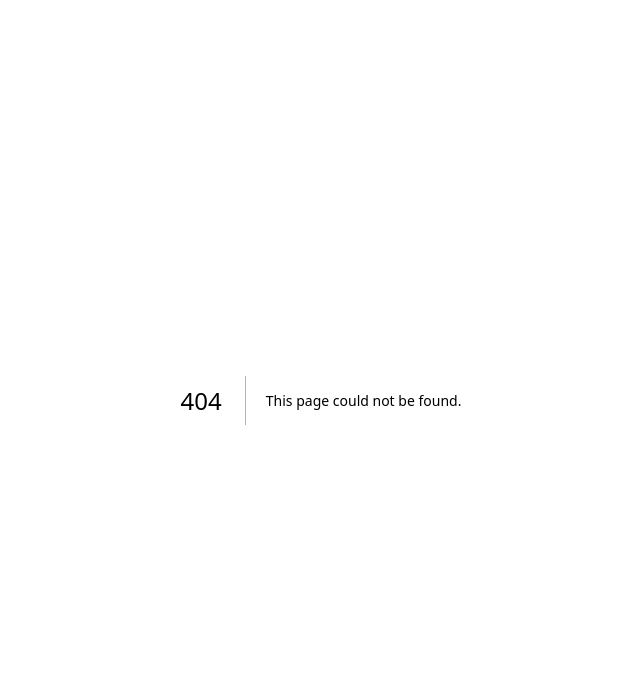
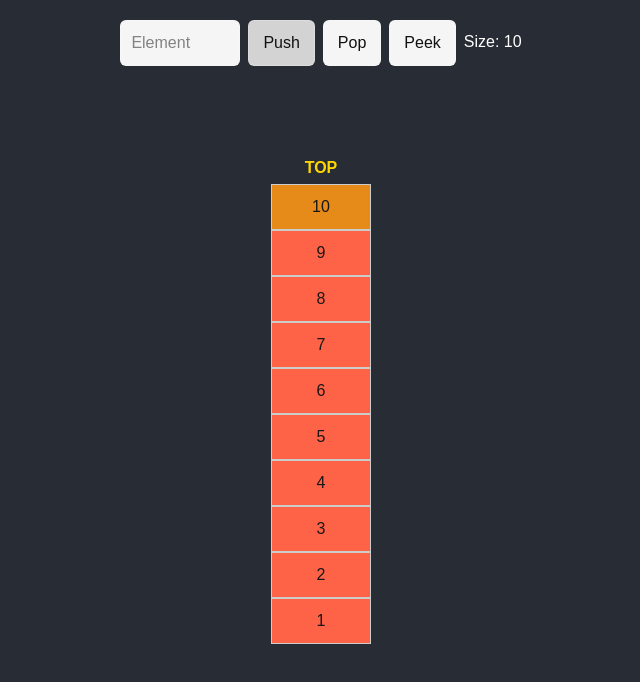
Before and after one commit to KelvinL2005/visualos, a Next.js app in the folder visualos/: page /stack in a window 1280 px wide. Before the commit this address had no page. Shown: the top 682 px of the page, without its empty margins (319-959 px from the left). Built offline with nearby package versions, Linux system fonts and the light colour scheme.

Commit message:
Implemented Stack page

```diff
--- a/visualos/app/array/page.tsx
+++ b/visualos/app/array/page.tsx
@@ -1,9 +1,9 @@
 "use client";
 import React, { useState } from "react";
 
-export default function Home() {
+export default function ArrayPage() {
   const [array, setArray] = useState([1, 2, 3, 4, 5, 6, 7, 8, 9, 10]);
-
+  const [frames, setFrames] = useState<number[][]>([]);
   const [inputValue, setInputValue] = useState("");
   const [inputValue2, setInputValue2] = useState("");
   const [indexValue, setIndexValue] = useState("");
@@ -19,18 +19,18 @@ export default function Home() {
   const lockUI = isSorting;
 
   const generateRandomArray = () => {
-    setIsSorted(false);
-    if (lockUI) return;
-    const newArray = Array.from({ length: 10 }, () =>
+    setIsSorted(false); // Reset sorted state when generating new array
+    if (lockUI) return; // Prevent generating new array if UI is locked
+    const newArray = Array.from({ length: 10 }, () => // Generate 10 random numbers between 1 and 10
       Math.floor(Math.random() * 10) + 1
     );
-    setArray(newArray);
+    setArray(newArray); // Update state with the new random array
   };
 
   const deleteAtIndex = (index: number) => {
-    setIsSorted(false);
-    if (lockUI) return;
-    setArray((prev) => prev.filter((_, i) => i !== index));
+    setIsSorted(false); // Reset sorted state when deleting an element
+    if (lockUI) return; // Prevent deleting if UI is locked
+    setArray((prev) => prev.filter((_, i) => i !== index));// Remove element at specified index
   };
 
   const insertAtIndex = (index: number, element: number) => {
@@ -49,14 +49,14 @@ export default function Home() {
 
 
   const updateAtIndex = (index: number, value: number) => {
-    setIsSorted(false);
-    if (lockUI) return;
+    setIsSorted(false); // Reset sorted state when updating an element
+    if (lockUI) return; // Prevent updating if UI is locked
 
-    if (index < 0 || index >= array.length) return;
+    if (index < 0 || index >= array.length) return; // Validate index
 
     const newArray = [...array];
-    newArray[index] = value;
-    setArray(newArray);
+    newArray[index] = value; // Update element at specified index
+    setArray(newArray); // Update state with the modified array
   };
 
   const playSortedSound = () => {
@@ -67,18 +67,18 @@ export default function Home() {
   const bubblesort = async () => {
     if (lockUI) return; // Prevent sorting if UI is locked
 
-    setIsSorting(true);
-    setIsSorted(false);
-    const arr = [...array];
-    const n = arr.length;
+    setIsSorting(true); // Lock UI during sorting
+    setIsSorted(false); // Reset sorted state at start of sorting
+    const arr = [...array]; // Create a copy of the array to sort
+    const n = arr.length; // Get the length of the array
 
-    for (let i = 0; i < n - 1; i++) {
-      for (let j = 0; j < n - i - 1; j++) {
+    for (let i = 0; i < n - 1; i++) { // Outer loop to control the number of passes
+      for (let j = 0; j < n - i - 1; j++) { // Inner loop to compare adjacent elements
         setActiveIndices([j, j + 1]);
         await delay(300);
 
-        if (arr[j] > arr[j + 1]) {
-          [arr[j], arr[j + 1]] = [arr[j + 1], arr[j]];
+        if (arr[j] > arr[j + 1]) { // Compare adjacent elements and swap if they are in the wrong order
+          [arr[j], arr[j + 1]] = [arr[j + 1], arr[j]]; // Swap elements if they are in the wrong order
           setArray([...arr]);
           await delay(300);
         }
@@ -96,6 +96,7 @@ export default function Home() {
 
     setIsSorting(true);
     setIsSorted(false);
+    setFrames([]); // Clear frames at start
 
     const arr = [...array];
 
@@ -107,70 +108,48 @@ export default function Home() {
       const left = await sort(input.slice(0, mid));
       const right = await sort(input.slice(mid));
 
+      // Show the current left and right being merged
+      setFrames(prev => [...prev, left, right]);
+      await delay(400);
+
       return await merge(left, right);
     };
 
-    const sorted = await sort(arr);
+    const merge = async (left: number[], right: number[]) => {
+      const result: number[] = [];
+      let l = 0, r = 0;
+
+      while (l < left.length && r < right.length) { // Merge left and right while showing the current state
+        if (left[l] < right[r]) {
+          result.push(left[l++]);
+        } else {
+          result.push(right[r++]);
+        }
+        setFrames(prev => [...prev, [...result, ...left.slice(l), ...right.slice(r)]]); // Show the current merged result along with remaining left and right
+        await delay(400);
+      }
+      while (l < left.length) {
+        result.push(left[l++]);
+        setFrames(prev => [...prev, [...result, ...left.slice(l), ...right.slice(r)]]); // Show the current merged result along with remaining left and right
+        await delay(400);
+      }
+      while (r < right.length) {
+        result.push(right[r++]);
+        setFrames(prev => [...prev, [...result, ...left.slice(l), ...right.slice(r)]]); // Show the current merged result along with remaining left and right
+        await delay(400);
+      }
+      return result;
+    };
+
+    const sorted = await sort(arr); // Get the fully sorted array after merge sort completes
 
     setArray(sorted);
-
+    setFrames([]);
     setActiveIndices([]);
     setIsSorting(false);
     setIsSorted(true);
     playSortedSound();
   };
-
-    const merge = async (left: number[], right: number[]) => {
-      const result: number[] = [];
-
-      let l = 0;
-      let r = 0;
-
-      while (l < left.length && r < right.length) {
-        // highlight the two pointers being compared
-        setActiveIndices([l, r]);
-        await delay(300);
-
-        if (left[l] <= right[r]) {
-          result.push(left[l]);
-          l++;
-        } else {
-          result.push(right[r]);
-          r++;
-        }
-
-        // update UI with partial result
-        setArray([...result, ...left.slice(l), ...right.slice(r)]);
-        await delay(300);
-      }
-
-      // handle remaining left side
-      while (l < left.length) {
-        setActiveIndices([l]);
-        await delay(200);
-
-        result.push(left[l]);
-        l++;
-
-        setArray([...result, ...left.slice(l), ...right.slice(r)]);
-      }
-
-      // handle remaining right side
-      while (r < right.length) {
-        setActiveIndices([r]);
-        await delay(200);
-
-        result.push(right[r]);
-        r++;
-
-        setArray([...result, ...left.slice(l), ...right.slice(r)]);
-      }
-
-      return result;
-    };
-
-
-
 
 
 
@@ -248,6 +227,14 @@ export default function Home() {
       </div>
 
       {/* Visualizer */}
+      {/* Merge Sort Frames Visualizer */}
+      <div style={{ display: "flex", gap: "12px", margin: "16px 0" }}>
+        {frames.slice(-4).map((frame, idx) => (
+          <div key={idx} style={{ border: "1px solid #ccc", padding: "8px", borderRadius: "4px" }}>
+            {frame.join(", ")}
+          </div>
+        ))}
+      </div>
       <div style={styles.array}>
         {array.map((value, idx) => (
           <div key={idx} style={styles.boxWrapper}>
@@ -268,8 +255,6 @@ export default function Home() {
 
       <div>
               <label style={{ color: isSorted ? "#32CD32" : "white", fontWeight: "bold", fontSize: "18px" }}
-
-
               >Sorted</label>
       </div>
     </div>
--- /dev/null
+++ b/visualos/app/stack/page.tsx
@@ -0,0 +1,147 @@
+"use client";
+
+import React, { useState } from "react";
+
+const buttonStyle = (disabled?: boolean) => ({
+    padding: "10px 14px",
+    borderRadius: "6px",
+    border: "1px solid rgba(255,255,255,0.2)",
+    backgroundColor: disabled ? "#d3d3d3" : "#f5f5f5",
+    color: "#111",
+    cursor: disabled ? "not-allowed" : "pointer",
+    transition: "all 0.2s ease",
+});
+
+const inputStyle = (disabled?: boolean) => ({
+    padding: "10px",
+    borderRadius: "6px",
+    border: "1px solid rgba(255,255,255,0.2)",
+    backgroundColor: disabled ? "#d3d3d3" : "#f5f5f5",
+    color: "#111",
+    width: "120px",
+});
+
+export default function StackPage() {
+    const [stack, setStack] = useState<number[]>([1, 2, 3, 4, 5, 6, 7, 8, 9, 10]);
+    const [pushElement, setPushElement] = useState("");
+
+
+    const peek = () => {
+        if (stack.length === 0) {
+            alert("Stack is empty! Cannot peek from an empty stack.");
+            return;
+        }
+        alert(`Top element: ${stack[stack.length - 1]}`);
+    };
+
+
+    const pushToStack = (element: string) => {
+        const num = Number(element);
+        if (!isNaN(num)) {
+            setStack([...stack, num]);
+            setPushElement(""); // Clear input after push
+        }
+    };
+
+    const popStack = () => {
+        if (stack.length === 0) {
+
+            alert("Stack is empty! Cannot pop from an empty stack.");
+            return;
+        }
+        setStack(prev => prev.slice(0, -1))
+
+    };
+
+    return (
+        <div
+            style={{ display: "flex", justifyContent: "center", alignItems: "center", height: "100vh", backgroundColor: "#282c34" }}
+        >
+            {/* Stack visualizer*/}
+            <div style={{
+                display: "flex",
+                flexDirection: "column",
+                alignItems: "center",
+                gap: "0px",
+            }}>
+                {stack.slice().reverse().map((item, index) => (
+                    <div key={`${item}-${index}`}>
+                        {index === 0 && (
+                            <div
+                                style={{
+                                    color: "#FFD700",
+                                    fontWeight: "bold",
+                                    textAlign: "center",
+                                    marginBottom: "4px",
+                                }}
+                            >
+                                TOP
+                            </div>
+                        )}
+
+                        <div
+                            style={{
+                                padding: "10px",
+                                border: "1px solid #ccc",
+                                width: "100px",
+                                textAlign: "center",
+                                backgroundColor: index === 0 ? "#E68A19" : "#FF6347",
+                            }}
+                        >
+                            {item}
+                        </div>
+                    </div>
+                ))}
+            </div>
+
+            <div style={{
+                position: "fixed",
+                top: "20px",
+                display: "flex",
+                gap: "8px",
+                zIndex: 100,
+            }}>
+                {/* Controls */}
+                <input
+                    style={inputStyle()}
+                    onChange={(e) => setPushElement(e.target.value)}
+                    value={pushElement}
+                    placeholder="Element"
+                />
+                <button
+                    disabled={
+                        pushElement.trim() === "" ||
+                        isNaN(Number(pushElement))
+                    }
+
+                    style={buttonStyle(pushElement.trim() === "" || isNaN(Number(pushElement)))}
+                    onClick={() => pushToStack(pushElement)}
+
+                >
+                    Push
+                </button>
+
+                <button
+                    disabled={stack.length === 0}
+                    style={buttonStyle(stack.length === 0)}
+                    onClick={() => popStack()}
+                >
+                    Pop
+                </button>
+
+                <button
+                    disabled={stack.length === 0}
+                    onClick={peek}
+                    style={buttonStyle(stack.length === 0)}
+                >
+                    Peek </button>
+
+                <div style={{ color: "white", marginTop: "10px" }}>
+                    Size: {stack.length}
+                </div>
+
+
+            </div>
+        </div>
+    );
+}
```
